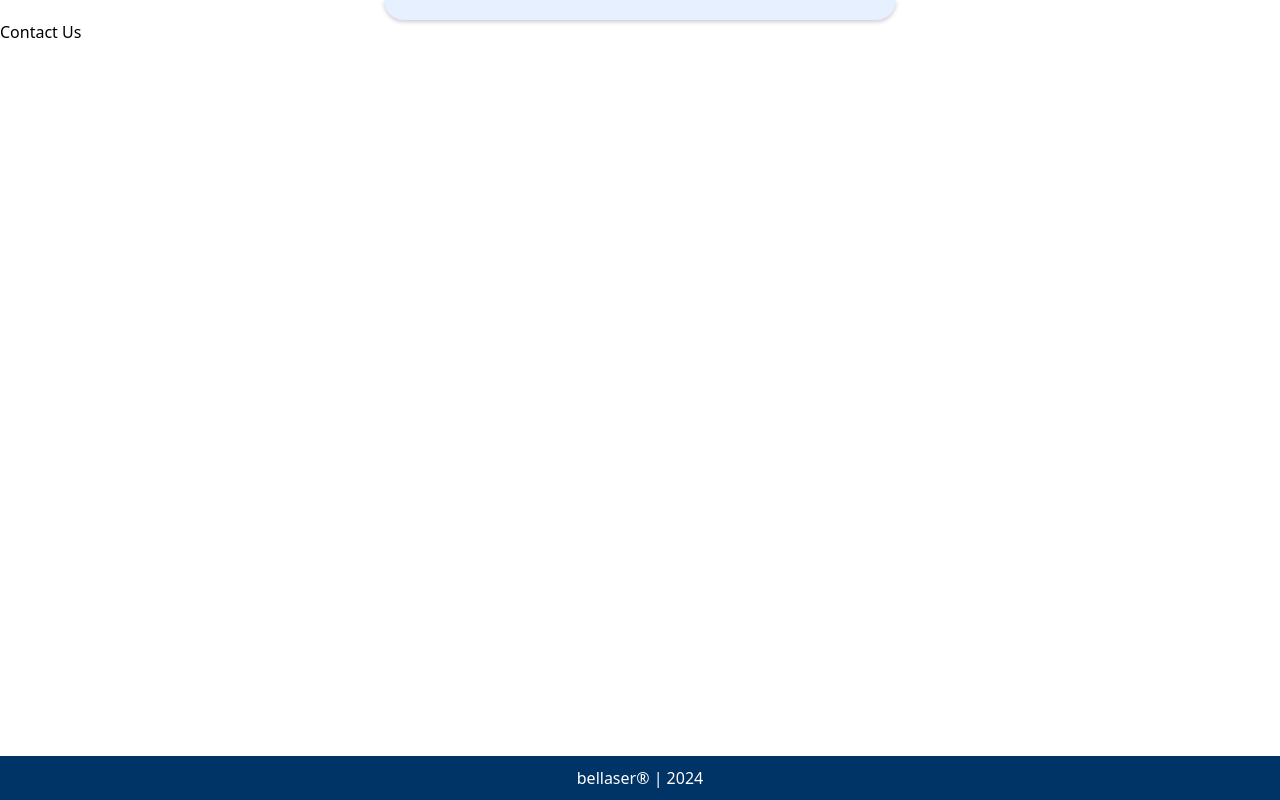
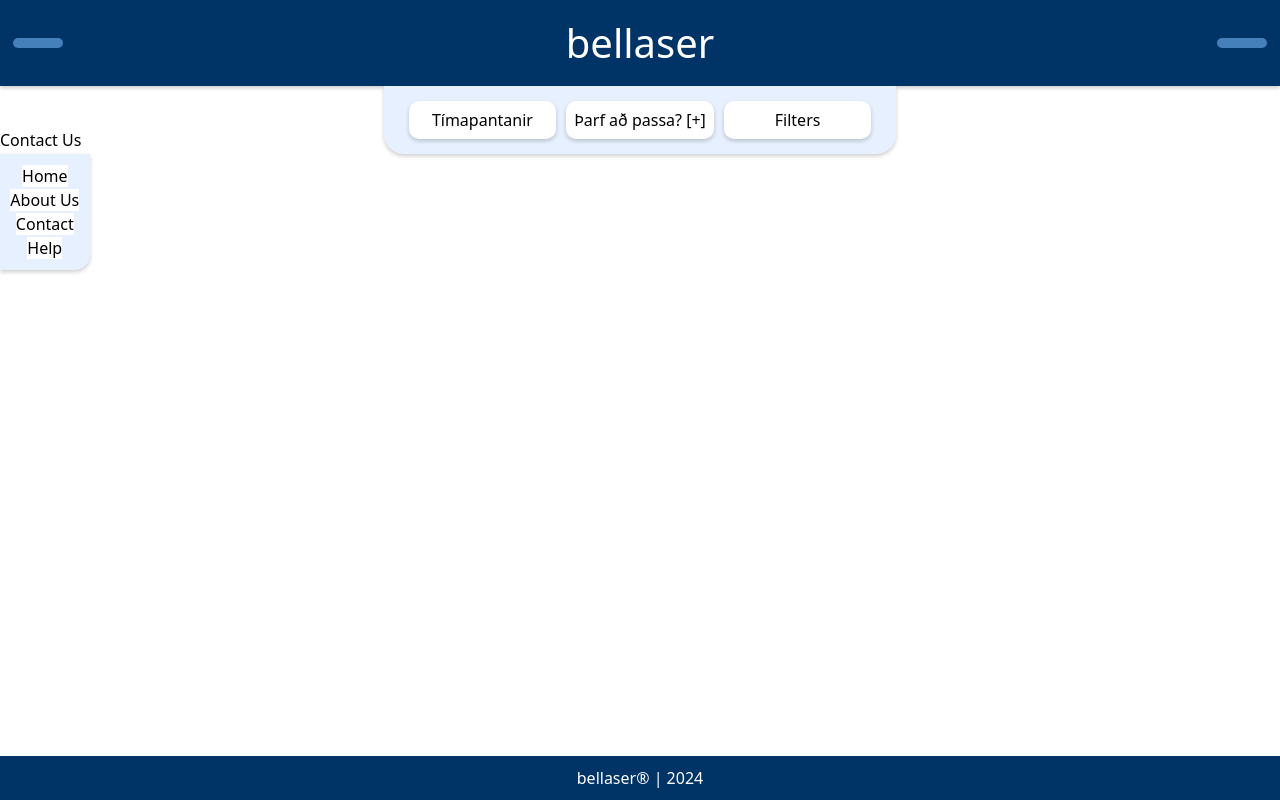
Before and after one commit to Vefforritun-2-hopur-2/Bellaser, a Next.js app in the folder bellester/: page /contact in a window 1280 px wide. Built offline with nearby package versions, Linux system fonts and the light colour scheme.

Commit message:
Bætti við fyrsta skref fyrir nav bar (Home, About, Contact, Help) og líka bætti við meira css

```diff
--- a/bellester/package.json
+++ b/bellester/package.json
@@ -9,7 +9,7 @@
     "lint": "next lint"
   },
   "dependencies": {
-    "next": "14.1.4",
+    "next": "^14.1.4",
     "react": "^18",
     "react-dom": "^18"
   },
--- a/bellester/src/app/globals.css
+++ b/bellester/src/app/globals.css
@@ -18,6 +18,7 @@
 }
 
 body {
+  margin-top: 10%;
   color: black;
   background-color: white;
 }
@@ -37,16 +38,6 @@ header {
   left: 0;
   width: 100%;
   z-index: 1000;
-}
-
-header a{
-  color: white;
-  transition: transform 0.2s;
-}
-
-header a:hover{
-  text-decoration: underline;
-  transform: scale(1.1);
 }
 
 .headerDiv {
@@ -86,7 +77,7 @@ header a:hover{
   font-size: 40px;
 }
 
-nav {
+.dogBar{
   display: block;
   margin-right: auto;
   margin-left: auto;
@@ -98,6 +89,41 @@ nav {
   border-bottom-right-radius: 20px;
   box-shadow: var(--shadow);
   color: black;
+}
+
+.navBar{
+  text-align: center;
+  background-color: #e6f0ff;
+  width: 7%;
+  padding: 10px;
+  border-bottom-right-radius: 15px;
+  box-shadow: var(--shadow);
+  color: black;
+}
+
+.navbar a{
+  background-color: white;
+  width: 100%;
+  padding: 5%;
+  border-radius: 10px;
+  margin: 5px;
+  display: block;
+  margin-right: auto;
+  margin-left: 0px;
+}
+
+.navbar a:hover{
+  background-color: whitesmoke;
+  cursor: pointer;
+}
+
+.navBar a{
+  color: black;
+  background-color: white;
+}
+
+.navbar a:hover{
+  text-decoration: none;
 }
 
 .nav-button{
--- a/bellester/src/app/layout.tsx
+++ b/bellester/src/app/layout.tsx
@@ -1,12 +1,12 @@
 // layout.tsx
 import React from 'react';
-import {Navbar,Footer} from '../components';
+import {Header, Footer} from '../components';
 import './globals.css';
 
 const Layout = ({ children }: { children: React.ReactNode }) => {
   return (
     <>
-      <Navbar />
+      <Header />
       <main>{children}</main>
       <Footer />
     </>
--- a/bellester/src/app/page.tsx
+++ b/bellester/src/app/page.tsx
@@ -1,13 +1,11 @@
 import React from 'react';
-import { Header, Footer, Navbar } from '../components'; // Adjust the path accordingly
+import { Header, Body, Footer} from '../components'; // Adjust the path accordingly
 
 function App() {
   return (
     <div>
-      <Header />
       {/* Other content of your application */}
-      <Navbar />
-      <Footer />
+      <Body />
     </div>
   );
 }
--- a/bellester/src/components.tsx
+++ b/bellester/src/components.tsx
@@ -9,32 +9,38 @@ export const Header = () =>{
 
   return (
   <header>
-    <div>
-      {/* Meira innihald hér */}
-
-    </div>
     <div className="headerDiv">
             <div className="menu-icon" id="menu"><i className="fa fa-bars"></i></div>
             <a href="/"><div className="logo">bellaser</div></a>
             <a href="/login"><div className="profile-icon"><i className="fa fa-user"></i></div></a>
         </div>
-        {/* <nav id="dropdown-menu" className="dropdown-menu">
-            <ul>
-                <li><Linkbutton link='' text='Home'/></li>
-                <li><Linkbutton link='about' text='About Us'/></li>
-                <li><Linkbutton link='contact' text='Contact'/></li>
-                <li><Linkbutton link='help' text='Help'/></li>
-            </ul>
-        </nav> */}
 
-        <nav>
+        <nav className="dogBar">
             <button className="nav-button"><i className="fa fa-calendar"></i> Tímapantanir</button>
             <a href="/login"><button className="nav-button">Þarf að passa? [+]</button></a>
             <button className="nav-button">Filters <i className="fa fa-th-list"></i></button>
         </nav>
+
+        <nav className="navBar">
+          <ul>
+            <li><Linkbutton link='/' text='Home'/></li>
+            <li><Linkbutton link='about' text='About Us'/></li>
+            <li><Linkbutton link='contact' text='Contact'/></li>
+            <li><Linkbutton link='help' text='Help'/></li>
+          </ul>
+        </nav>
   </header>
   );
 };
+
+
+
+export const Body = () => {
+  return(
+    <body>
+    </body>
+  )
+}
 
 export const Footer = () => {
   return (
@@ -43,13 +49,3 @@ export const Footer = () => {
     </footer>
   );
 };
-
-
-
-export const Navbar = () => {
-    return (
-      <nav>
-        {/* Innsetning á navigation hér */}
-      </nav>
-    );
-  };
```
Also changed, not shown: 1 other file (tests, documents, lock files or other folders).
